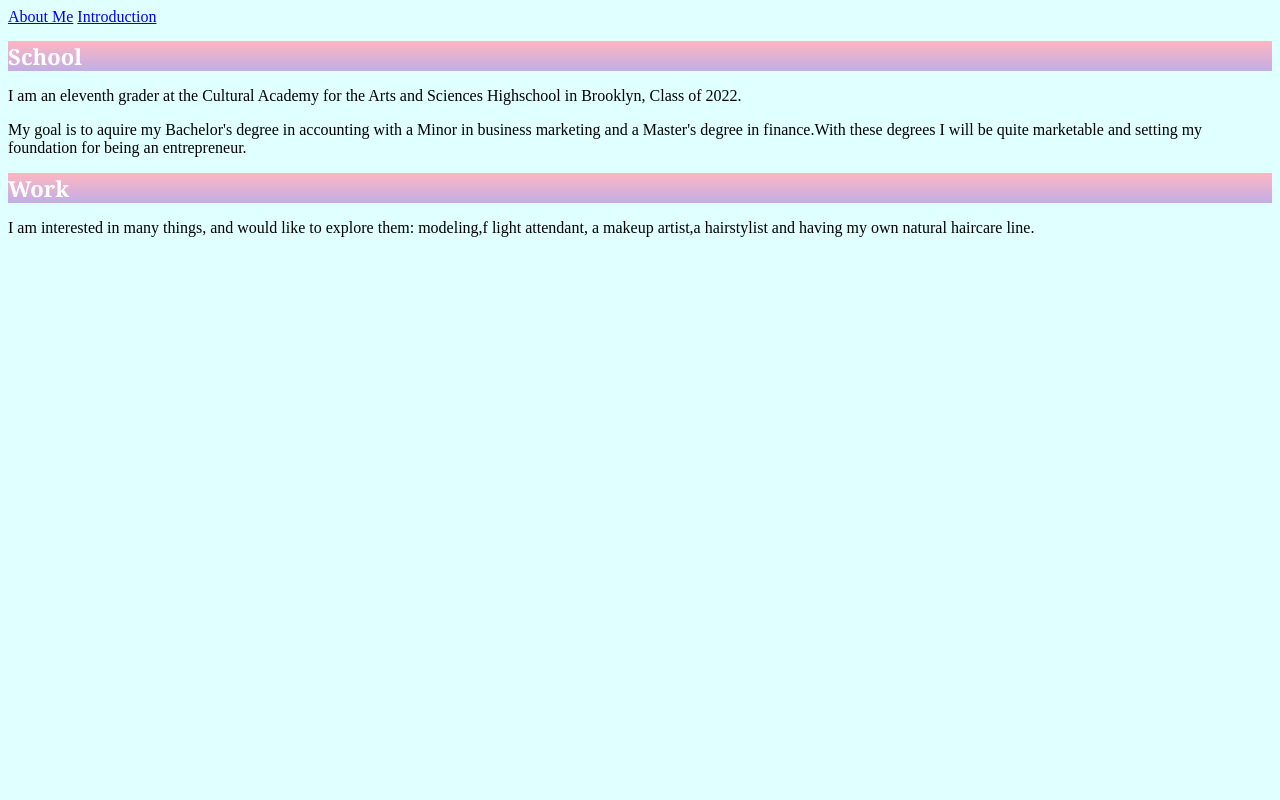
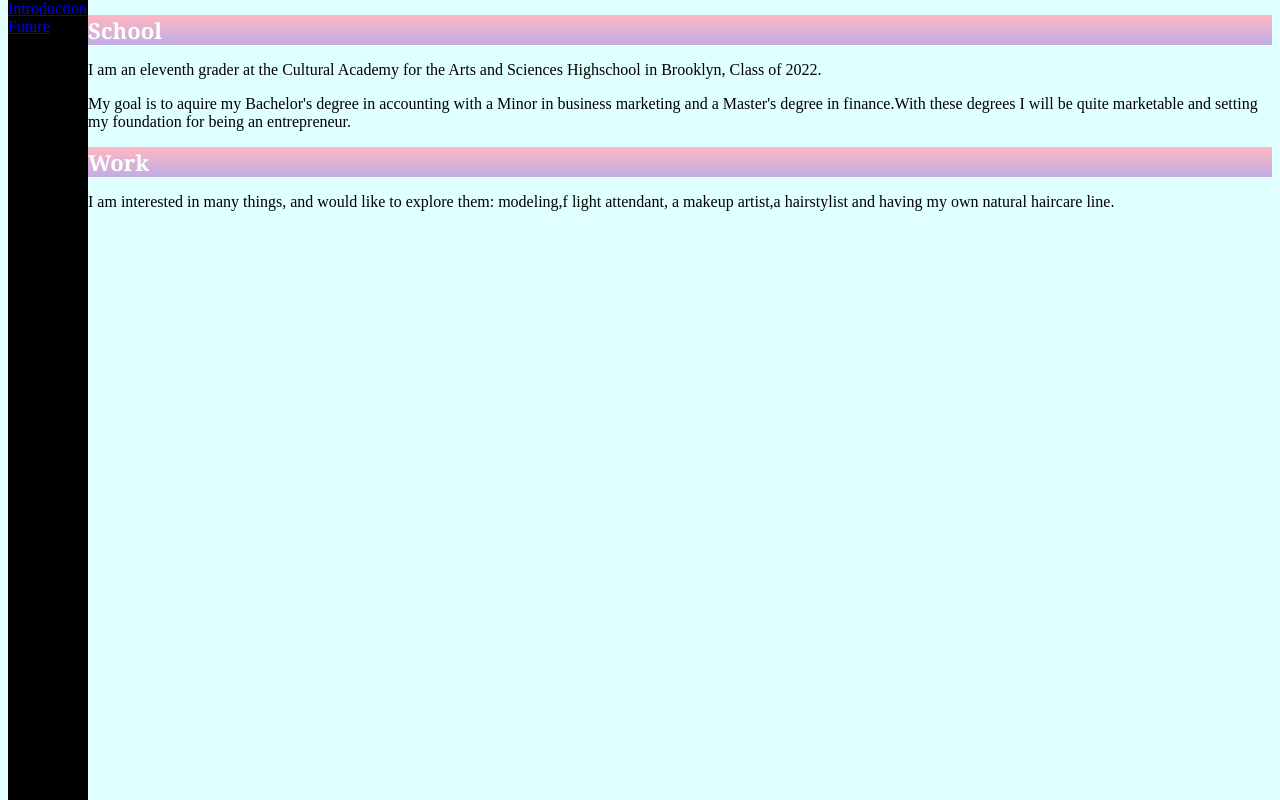
Before and after one commit to Adhana-pond/Adhana-pond.github.io, a plain HTML site: page Future.html in a window 1280 px wide. Drawn offline with Linux system fonts and the light colour scheme.

Commit message:
added a side bar

```diff
--- a/Future.html
+++ b/Future.html
@@ -7,30 +7,29 @@
     <link href="style.css" rel="stylesheet" type="text/css" />
   </head>
   <body>
-    <a href="index.html">About Me</a>
+    <div class="navigation">
       <a href="Introduction.html">Introduction</a>
-
+      <a href="Future.html">Future</a>
+    </div>
+    <div class="main-content">
       <h1>School</h1>
       <div class= "container-fluid">
-
         <div clas= "row">
             <div clas= "col">
               <p>
                 I am an eleventh grader at the Cultural Academy for the Arts and Sciences Highschool in Brooklyn, Class of 2022.</p> <p>My goal is to aquire my Bachelor's degree in accounting with a Minor in business marketing and a Master's degree in finance.With these degrees I will be quite marketable and setting my foundation for being an entrepreneur.
               </p>
+            </div>
+        </div>
         <div class= "row">
           <div= "col">
             <h1>Work</h1>
             <p>I am interested in many things, and would like to explore them: modeling,f light attendant, a makeup artist,a hairstylist and having my own natural haircare line.
             </p>
 
-         <div/>
           </div>
         </div>
-        </div.
-
-
-
+      </div>
     </div>
   </body>
 </html>
--- a/style.css
+++ b/style.css
@@ -13,3 +13,13 @@ h1{
 body{
   background-color: lightcyan;
 }
+.main-content{
+  margin-left: 80px;
+}
+.navigation{
+  height: 100%;
+  width: 80px;
+  background-color: black;
+  position: fixed;
+  top:0;
+}
```
Also changed, not shown: index.html (+8 -5 lines). Lines whose indentation alone changed are shown as unchanged.
